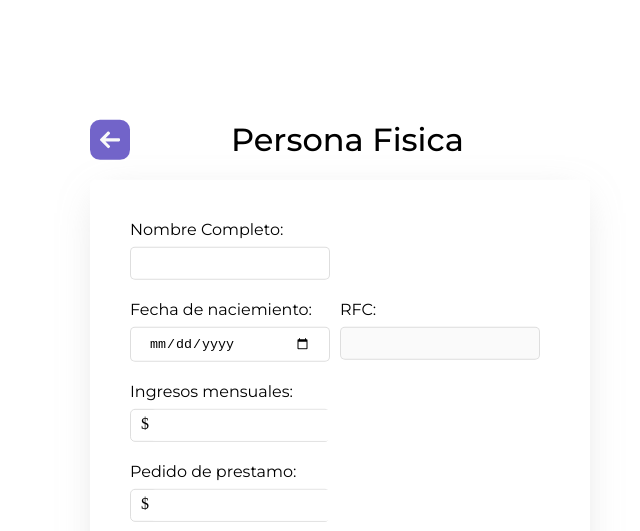
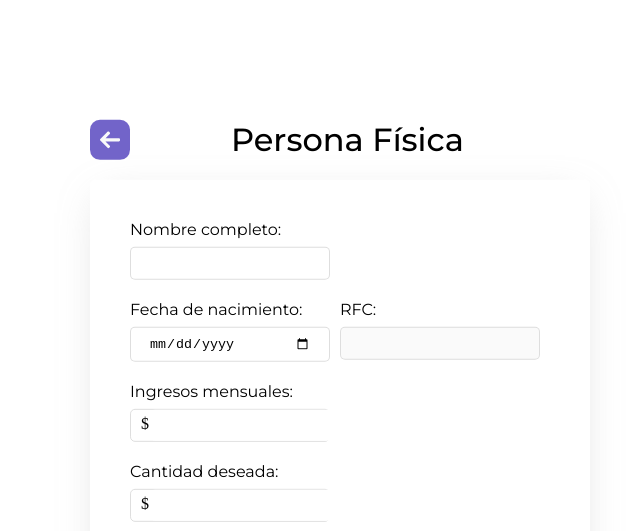
Before and after one commit to sebastiancrossa/kredito, a React (Create React App) app: page /persona/fisica/form in a window 1280 px wide. Shown: the top 531 px of the page, without its empty margins (300-940 px from the left). Built offline with nearby package versions, Linux system fonts and the light colour scheme.

Commit message:
Minor UI tweaks

```diff
--- a/src/App.css
+++ b/src/App.css
@@ -42,8 +42,8 @@ body {
   width: 500px;
   padding: 40px;
 
-  -webkit-box-shadow: 0px 8px 39px -11px rgba(166, 166, 166, 0.425);
-  -moz-box-shadow: 0px 8px 39px -11px rgba(166, 166, 166, 0.37);
+  -webkit-box-shadow: 0px 8px 39px -11px rgba(122, 122, 122, 0.658);
+  -moz-box-shadow: 0px 8px 39px -11px rgba(166, 166, 166, 0.836);
   box-shadow: 0px 8px 39px -11px rgba(166, 166, 166, 0.37);
 
   border-radius: 5px;
--- a/src/App.js
+++ b/src/App.js
@@ -16,7 +16,7 @@ function App() {
         <div className='app-title'>
           <img src={logo} className='app-title-header' alt='Kredito logo' />
           <p className='app-title-desc'>
-            La forma mas rapida de pedir un prestamo
+            La forma más rápida de pedir un prestamo
           </p>
         </div>
 
--- a/src/components/Form.js
+++ b/src/components/Form.js
@@ -13,7 +13,7 @@ class Form extends Component {
             to='/persona/fisica/form'
             className='form-button-group-fisica form-button-group-button'
           >
-            FISICA
+            FÍSICA
           </Link>
 
           <Link
--- a/src/components/PersonaFisicaForm.js
+++ b/src/components/PersonaFisicaForm.js
@@ -106,7 +106,7 @@ class PersonaFisicaForm extends Component {
           onChange={this.onChangeLegalName}
         />
 
-        <label for='personafisicaform-date'>Fecha de constitucion:</label>
+        <label for='personafisicaform-date'>Fecha de constitución:</label>
         <input
           type='date'
           id='personafisicaform-date'
@@ -130,7 +130,7 @@ class PersonaFisicaForm extends Component {
           />
         </div>
 
-        <label for='personafisicaform-prestamo'>Pedido de prestamo:</label>
+        <label for='personafisicaform-prestamo'>Cantidad deseada:</label>
         <div className='personafisica-ingresos-input'>
           <p className='personafisica-signo'>$</p>
           <input
@@ -140,7 +140,9 @@ class PersonaFisicaForm extends Component {
           />
         </div>
 
-        <p className='personamoralform-slider-label'>Quiero pagarlo en...</p>
+        <p className='personamoralform-slider-label'>
+          Quiero pagarlo en ___ meses
+        </p>
         <Slider
           className='personamoralform-slider'
           min={6}
--- a/src/components/PersonaMoralForm.js
+++ b/src/components/PersonaMoralForm.js
@@ -18,7 +18,7 @@ import b4 from '../imgs/4.png';
 import b5 from '../imgs/5.jpg';
 import b6 from '../imgs/6.png';
 
-import arrow from '../imgs/left-arrow.svg';
+import ScrollReveal from '../util/ScrollReveal';
 
 const style = {
   width: 400,
@@ -51,6 +51,19 @@ const customModalStyles = {
 };
 
 class PersonaMoralForm extends Component {
+  componentDidMount = () => {
+    const config = {
+      origin: 'bottom',
+      duration: 1000,
+      delay: 150,
+      distance: '500px',
+      scale: 0.8,
+      easing: 'ease'
+    };
+
+    ScrollReveal.reveal(this.refs.box1, config);
+  };
+
   constructor(props) {
     super(props);
 
@@ -200,7 +213,7 @@ class PersonaMoralForm extends Component {
         onSubmit={this.handleSubmit}
         onChange={this.onChangeOpacity}
       >
-        <label htmlFor='personamoralform-name'>Nombre Completo:</label>
+        <label htmlFor='personamoralform-name'>Nombre completo:</label>
         <input
           type='text'
           id='personamoralform-name'
@@ -217,7 +230,7 @@ class PersonaMoralForm extends Component {
           />
         </div>
 
-        <label for='personamoralform-date'>Fecha de naciemiento:</label>
+        <label for='personamoralform-date'>Fecha de nacimiento:</label>
         <input
           type='date'
           id='personafisicaform-date'
@@ -234,7 +247,7 @@ class PersonaMoralForm extends Component {
           />
         </div>
 
-        <label for='personamoral-prestamo'>Pedido de prestamo:</label>
+        <label for='personamoral-prestamo'>Cantidad deseada:</label>
         <div className='personamoral-ingresos-input'>
           <p className='personamoralform-signo'>$</p>
           <input
@@ -278,6 +291,7 @@ class PersonaMoralForm extends Component {
           onRequestClose={this.closeModal}
           style={customModalStyles}
           contentLabel='Lista de bancos...'
+          refs='box1'
         >
           <button className='modal-button' onClick={this.closeModal}>
             x
@@ -315,6 +329,7 @@ class PersonaMoralForm extends Component {
           onRequestClose={this.closeModal2}
           style={customModalStyles}
           contentLabel='Resultado...'
+          refs='box1'
         >
           <h2 className='modal-title'>Resultado</h2>
           <div className='modal2-resultado' />
--- a/src/pages/PersonaFisica.css
+++ b/src/pages/PersonaFisica.css
@@ -59,7 +59,7 @@
   width: 500px;
   padding: 40px;
 
-  -webkit-box-shadow: 0px 8px 39px -11px rgba(166, 166, 166, 0.37);
+  -webkit-box-shadow: 0px 8px 39px -11px rgba(156, 156, 156, 0.753);
   -moz-box-shadow: 0px 8px 39px -11px rgba(166, 166, 166, 0.37);
   box-shadow: 0px 8px 39px -11px rgba(166, 166, 166, 0.37);
 
--- a/src/pages/PersonaFisica.js
+++ b/src/pages/PersonaFisica.js
@@ -34,7 +34,7 @@ class PersonaFisica extends Component {
               alt='Back arrow'
             />
           </Link>
-          <h1 className='personafisica-info-header'>Persona Fisica</h1>
+          <h1 className='personafisica-info-header'>Persona Física</h1>
         </div>
 
         <div className='personafisica-form'>
```
